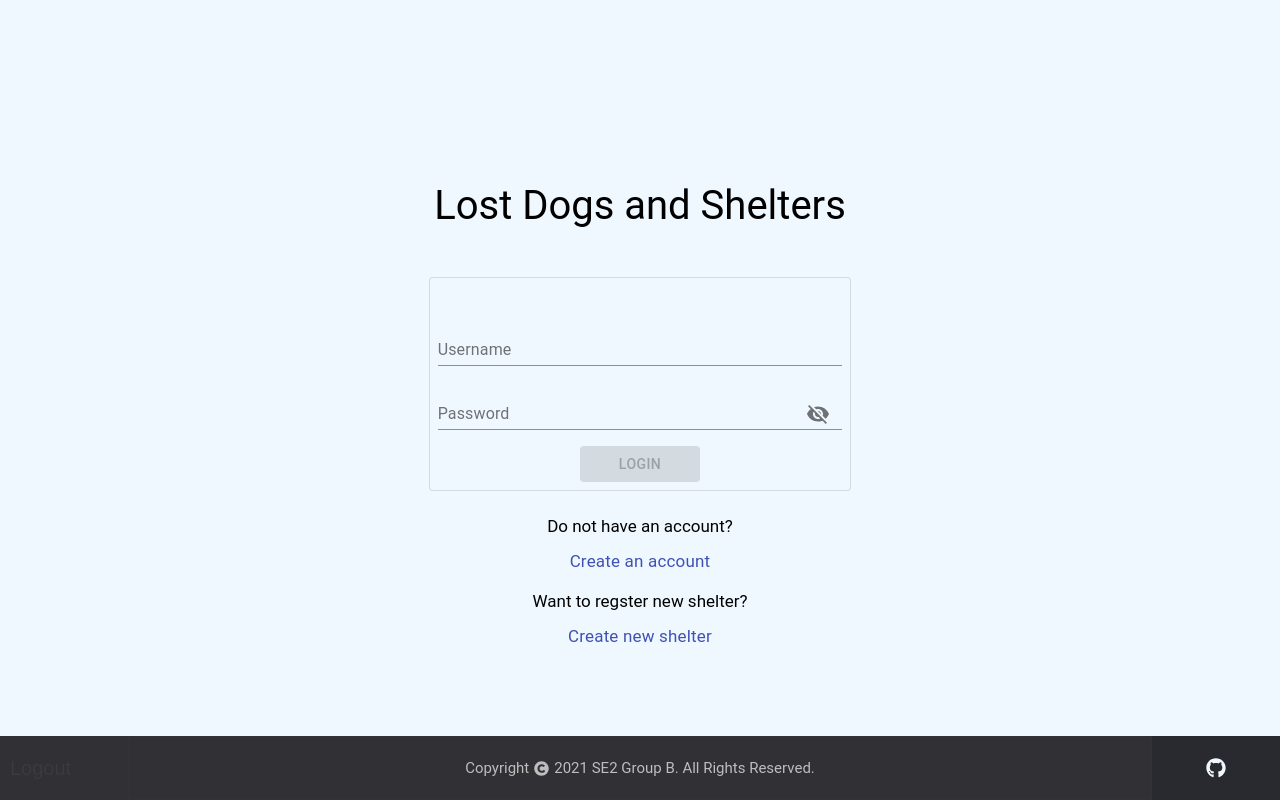
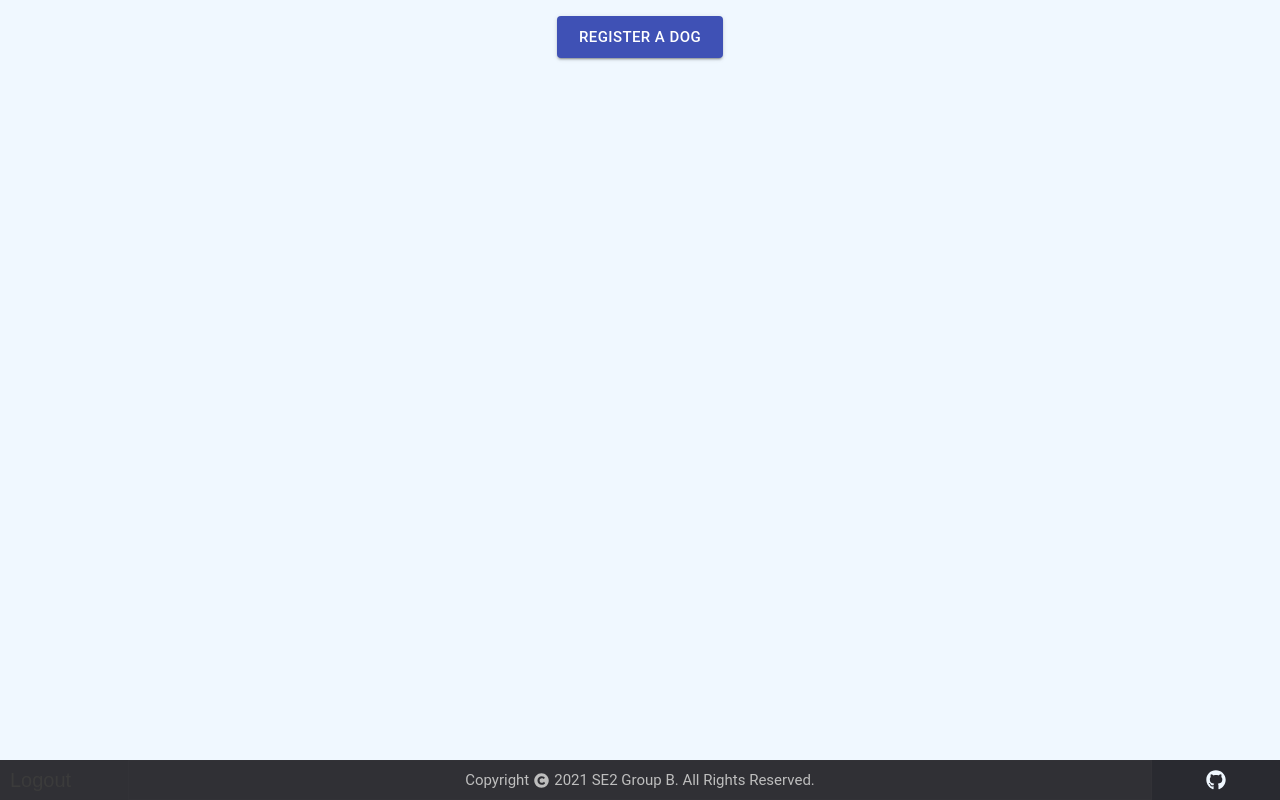
Before and after one commit to se2-2021-tue-16-okulewicz/Project-Group-B, a React (Create React App) app in the folder webapp/: page /listDogs in a window 1280 px wide. Before the commit this address led to /. Built offline with nearby package versions, Linux system fonts and the light colour scheme.

Commit message:
fixed problems with the footer

```diff
--- a/webapp/src/App.tsx
+++ b/webapp/src/App.tsx
@@ -25,7 +25,7 @@ const useStyles = makeStyles((theme: Theme) =>
       justifyContent: "center",
       display: "flex",
       alignItems: "center",
-      minHeight: "100vh",
+      marginTop:"2vh"
     },
   })
 );
@@ -71,8 +71,10 @@ function Layout() {
         <Route exact path="/">
           <Login />
         </Route>
+        <Route path="/listDogs">
+          <ListWithDogs />
+        </Route>
         <Route path="/addDog">
-          <ListWithDogs/>
           <RegisterDogForm />
         </Route>
         <Redirect to="/" />
--- a/webapp/src/dogsList/listWithDogs.tsx
+++ b/webapp/src/dogsList/listWithDogs.tsx
@@ -32,6 +32,7 @@ import { MaterialUiPickersDate } from "@material-ui/pickers/typings/date";
 import * as Actions from "../app/actions";
 import { store } from "../app/store";
 import { useCookies } from "react-cookie";
+import { useHistory } from "react-router-dom";
 
 const useStyles = makeStyles((theme: Theme) =>
   createStyles({
@@ -63,6 +64,12 @@ const useStyles = makeStyles((theme: Theme) =>
 );
 
 export default function ListWithDogs() {
+  const history = useHistory();
+  const [cookies, setCookie, removeCookie] = useCookies();
+
+  const onRegisterClicked = () => {
+      history.push("/addDog");
+}
   //if enable is session storage is null, the form has just been opened
   // let isRegisterEnabled =
   //   sessionStorage.getItem("enable") === "false" ? false : true;
@@ -159,8 +166,9 @@ export default function ListWithDogs() {
         color="primary"
         variant="contained"
         size="large"
+        onClick={onRegisterClicked}
       >
-        List with dogs
+        Register a Dog
       </Button>
       </Grid>
     );
--- a/webapp/src/registerDog/registerDog.tsx
+++ b/webapp/src/registerDog/registerDog.tsx
@@ -53,6 +53,7 @@ const useStyles = makeStyles((theme: Theme) =>
     },
     registerButton: {
       display: "flex",
+      marginTop: "50vh"
     },
     cardContent: {
       justifyContent: "center",
--- a/webapp/src/registerLogin/Login.tsx
+++ b/webapp/src/registerLogin/Login.tsx
@@ -53,7 +53,7 @@ const useStyles = makeStyles((theme: Theme) =>
   })
 );
 
-interface iternalState {
+interface internalState {
   username: string;
   password: string;
   showPassword: boolean;
@@ -61,7 +61,7 @@ interface iternalState {
 
 export default function Login() {
   const classes = useStyles();
-  const [values, setValues] = useState<iternalState>({
+  const [values, setValues] = useState<internalState>({
     username: "",
     password: "",
     showPassword: false,
@@ -71,7 +71,7 @@ export default function Login() {
   const history = useHistory();
   const [cookies, setCookie, removeCookie] = useCookies();
 
-  const handleChange = (prop: keyof iternalState) => (
+  const handleChange = (prop: keyof internalState) => (
     event: React.ChangeEvent<HTMLInputElement>
   ) => {
     setValues({ ...values, [prop]: event.target.value });
@@ -103,13 +103,13 @@ export default function Login() {
       setCookie("token", loginInfo?.token, { path: "/" });
       setCookie("userType", loginInfo?.userType, { path: "/" });
       store.dispatch(clearLoginInformation());
-      history.push("/addDog");
+      history.push("/listDogs");
     }
   }, [loginInfo]);
 
   useEffect(() => {
     if (cookies["userType"] !== undefined) {
-      history.push("/addDog");
+      history.push("/listDogs");
     }
   }, []);
 
--- a/webapp/src/utilityComponents/Footer.css
+++ b/webapp/src/utilityComponents/Footer.css
@@ -81,7 +81,7 @@ a {
   background-color: rgba(49, 49, 54, 0.993);
   font-size: 15px;
   width: 100%;
-  height: 4rem;
+  height: 2.5rem;
   display: grid;
   grid-template-columns: 1fr 8fr 1fr;
 }
```
